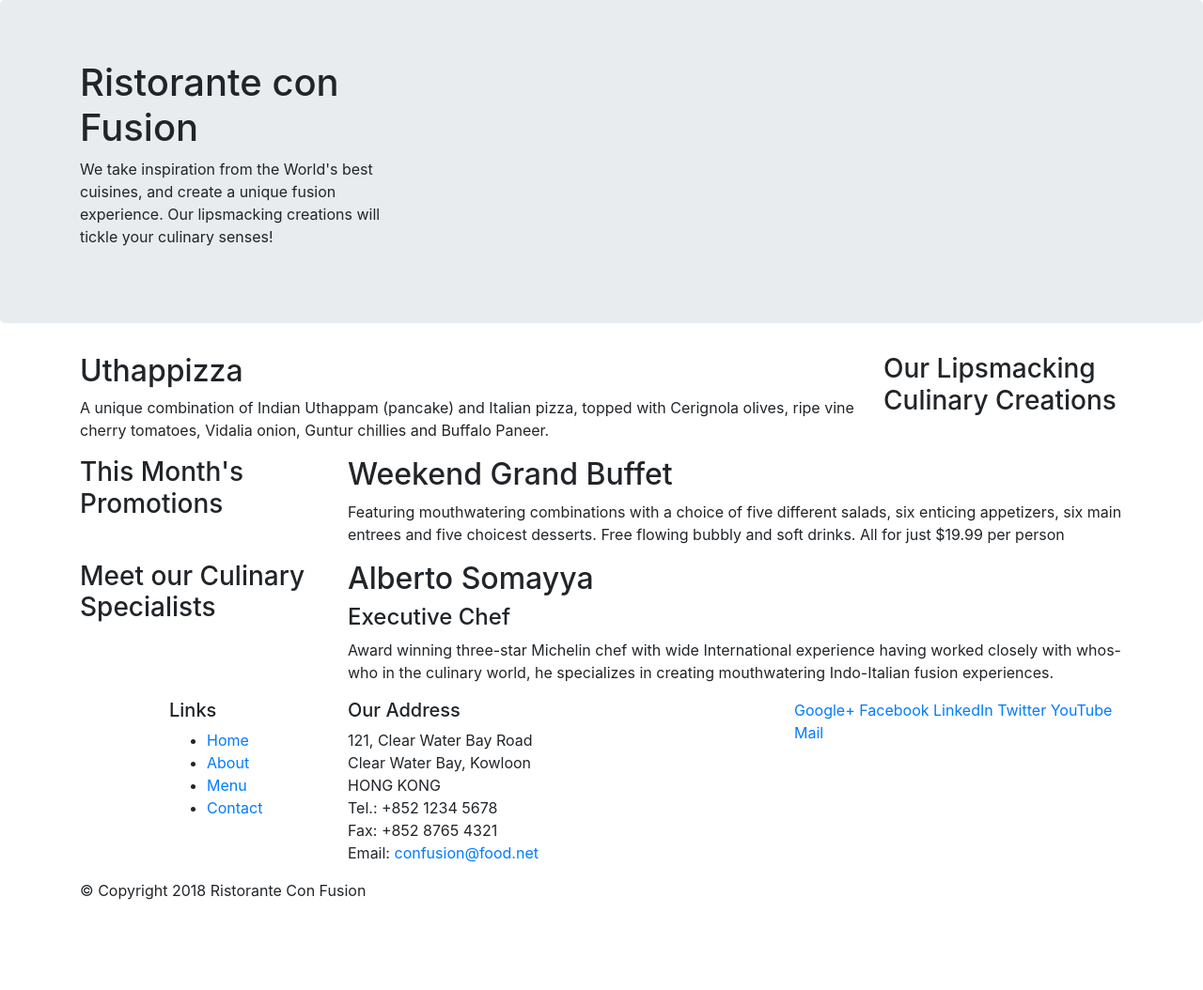
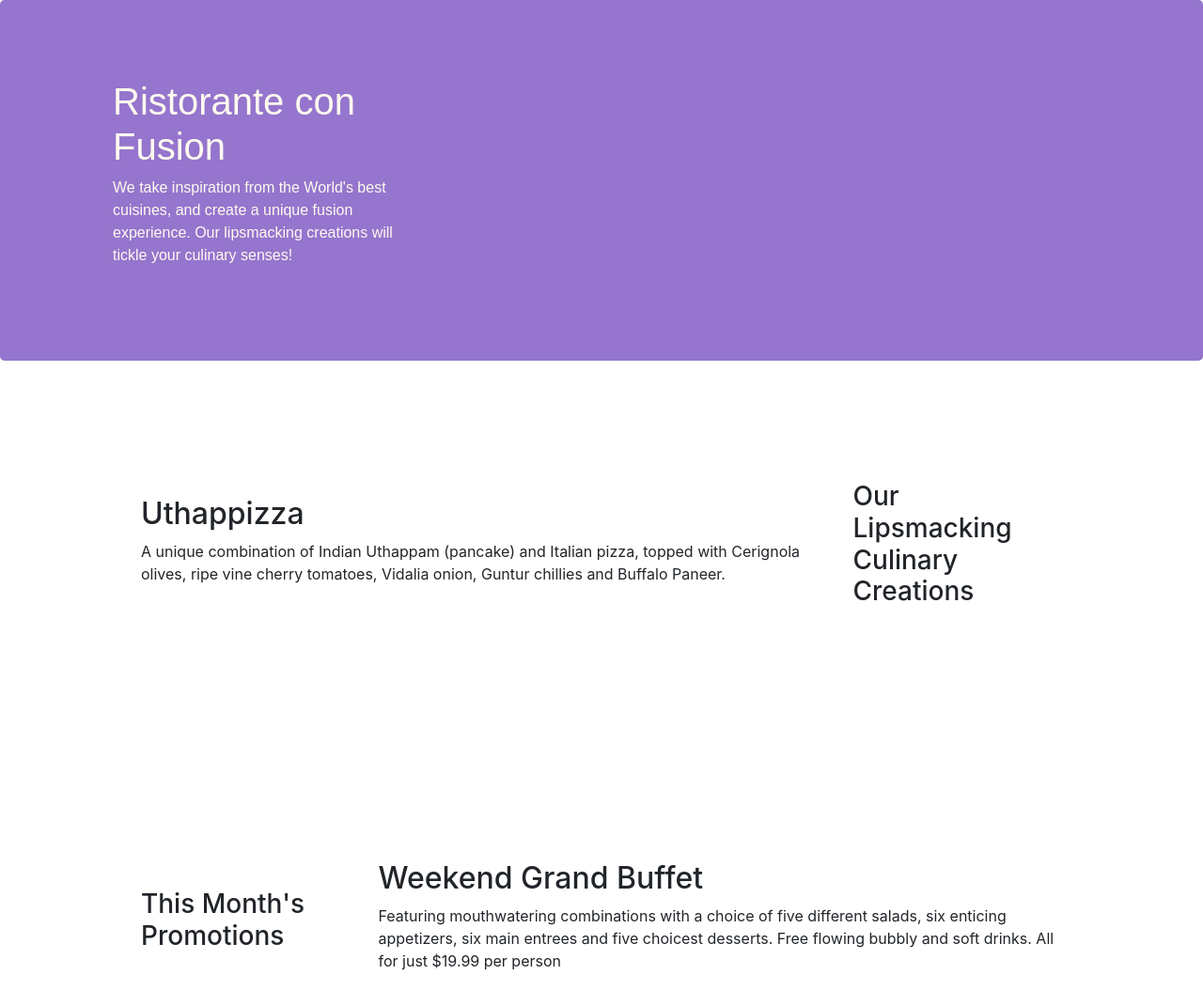
Before and after one commit to varshit32yadav/ConFusion-Bootstrap, a website: page index.html in a window 1280 px wide. Shown: the top 1054 px of the page at 94% size. Before the commit the page ends 976 px from the top, so only its background shows below. Drawn offline with nearby package versions, Linux system fonts and the light colour scheme.

Commit message:
bootstrap grid part 2

```diff
--- /dev/null
+++ b/css/styles.css
@@ -0,0 +1,36 @@
+.row-header
+{
+    margin : 0px auto;
+    padding :20px ;
+
+}
+.row-footer
+{
+    background-color: #9575cd;
+    margin: 0px auto;
+    padding: 0px 20px 0px 20px;
+
+}
+.row-content
+{
+    border-bottom: 1px ridge floralwhite;
+    padding: 0px 50px 0px 50px;
+    margin: 0px auto;
+    min-height: 400px;
+
+}
+.address
+{
+font-size: 80%;
+margin: 0px;
+color: black;
+}
+.jumbotron
+{
+    background-color: #9575cd;
+    margin: auto;
+    padding: 0px auto;
+    color: floralwhite;
+    font-family: Arial, Helvetica, sans-serif;
+
+}
--- a/index.html
+++ b/index.html
@@ -9,6 +9,7 @@
 
         <!-- Bootstrap CSS -->
         <link rel="stylesheet" href="node_modules/bootstrap/dist/css/bootstrap.min.css">
+        <link rel="stylesheet" href="css/styles.css">
     <title>Ristorante con Fusion</title>
 </head>
 
@@ -16,7 +17,7 @@
 
     <header class="jumbotron">
         <div class="container">
-            <div class="row">
+            <div class="row row-header">
                 <div class="col-12 col-sm-4">
                     <h1>Ristorante con Fusion</h1>
                     <p>We take inspiration from the World's best cuisines, and create a unique fusion experience. Our lipsmacking creations will tickle your culinary senses!</p>
@@ -28,7 +29,7 @@
     </header>
 
     <div class="container" >
-        <div class="row">
+        <div class="row row-content align-items-center">
             <div class="col-12 col-sm-4 order-sm-last col-md-3">
                 <h3>Our Lipsmacking Culinary Creations</h3>
             </div>
@@ -39,7 +40,7 @@
         </div>
 
 
-        <div class="row">
+        <div class="row row-content align-items-center">
             <div class="col-12 col-sm-4 col-md-3">
                 <h3>This Month's Promotions</h3>
             </div>
@@ -49,7 +50,7 @@
             </div>
         </div>
 
-        <div class="row">
+        <div class="row row-content align-items-center">
             <div class="col-12 col-sm-4 col-md-3">
                 <h3>Meet our Culinary Specialists</h3>
             </div>
@@ -63,10 +64,10 @@
 
     <footer>
         <div class="container" >
-            <div class="row">
+            <div class="row row-footer">
                 <div class="col-4 offset-1 col-sm-2 ">
                     <h5>Links</h5>
-                    <ul>
+                    <ul class="list-unstyled">
                         <li><a href="#">Home</a></li>
                         <li><a href="#">About</a></li>
                         <li><a href="#">Menu</a></li>
@@ -84,8 +85,8 @@
 		              Email: <a href="mailto:confusion@food.net">confusion@food.net</a>
 		           </address>
                 </div>
-                <div class="col-12 col-sm-4">
-                    <div>
+                <div class="col-12 col-sm-4 align-self-center">
+                    <div class="text-center">
                         <a href="http://google.com/+">Google+</a>
                         <a href="http://www.facebook.com/profile.php?id=">Facebook</a>
                         <a href="http://www.linkedin.com/in/">LinkedIn</a>
@@ -95,7 +96,7 @@
                     </div>
                 </div>
            </div>
-           <div class="row">
+           <div class="row row-footer justify-content-center">
                 <div class="col-auto">
                     <p>© Copyright 2018 Ristorante Con Fusion</p>
                 </div>
```
